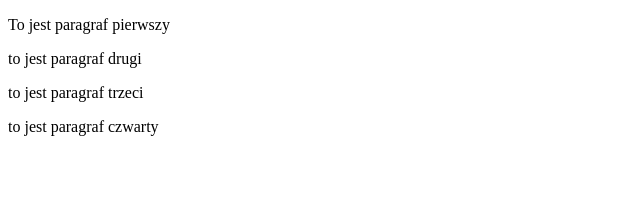
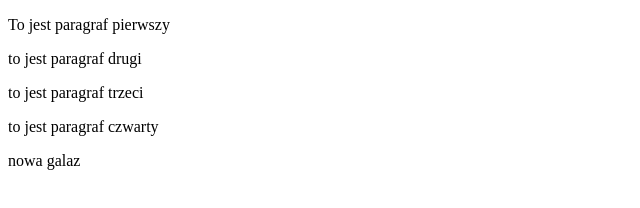
Before and after one commit to ela96/ela96.github.io, a plain HTML site: page index.html in a window 1280 px wide. Shown: the full height of the page, 0-640 px from the left. Drawn offline with Linux system fonts and the light colour scheme.

Commit message:
nowa galaz

```diff
--- a/index.html
+++ b/index.html
@@ -9,5 +9,6 @@
     <p>to jest paragraf drugi</p>
     <p>to jest paragraf trzeci</p>
     <p>to jest paragraf czwarty</p>
+    <p class="">nowa galaz</p>
 </body>
 </html>
```
